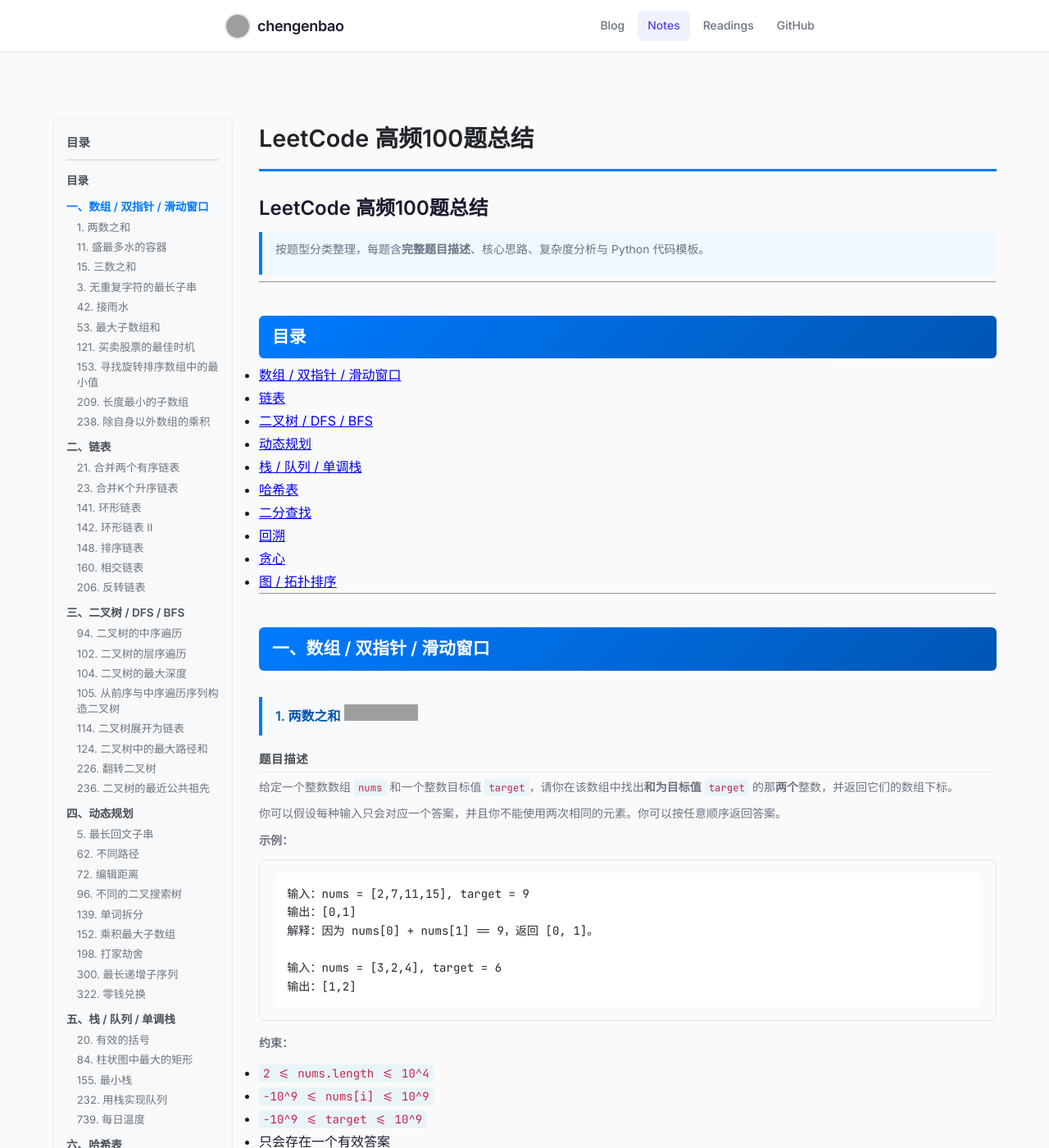
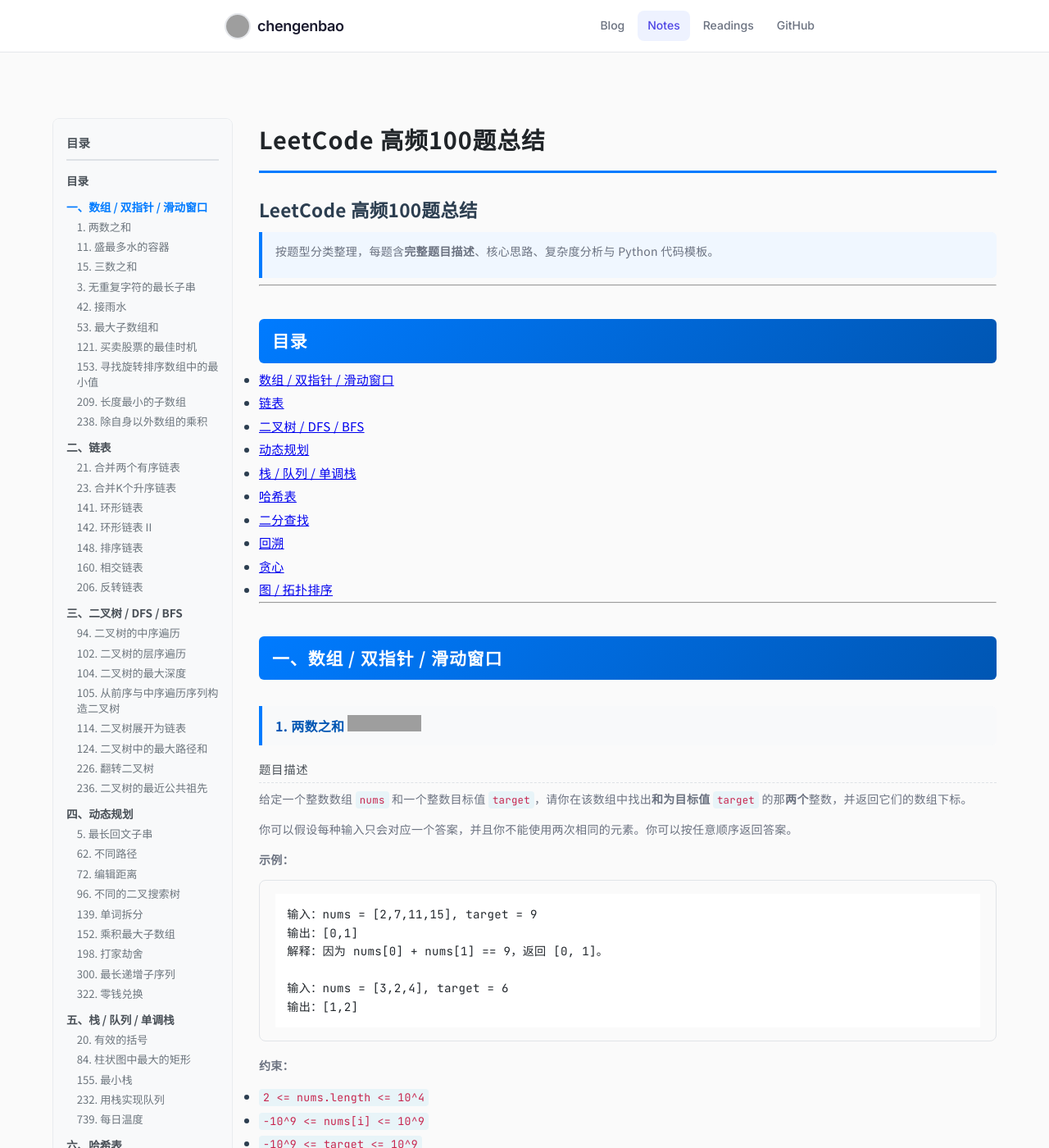
Before and after one commit to chengenbao/chengenbao.github.io, a Jekyll site: the page built from notes/leetcode-top100.md, in a window 1280 px wide and 1400 px high. Shown: the whole window at 82% size. Built offline with Jekyll 4.4.1, drawn with Linux system fonts in a browser that asks for light colours; nearby versions of some CDN libraries; grey boxes are pictures that could not be loaded.

Commit message:
style: improve Chinese font rendering with Noto Sans/Serif SC

```diff
--- a/_layouts/note.html
+++ b/_layouts/note.html
@@ -20,7 +20,33 @@
     <script src="https://cdnjs.cloudflare.com/ajax/libs/highlight.js/11.9.0/highlight.min.js"></script>
     <script src="https://cdnjs.cloudflare.com/ajax/libs/highlight.js/11.9.0/languages/python.min.js"></script>
     <script>hljs.highlightAll();</script>
-        <style>
+        <link rel="preconnect" href="https://fonts.googleapis.com">
+    <link href="https://fonts.googleapis.com/css2?family=Noto+Sans+SC:wght@400;500;700&family=Noto+Serif+SC:wght@400;700&display=swap" rel="stylesheet">
+    <style>
+      /* ===== Global Font ===== */
+      .note-title {
+        font-family: 'Noto Serif SC', 'Noto Sans SC', serif;
+        letter-spacing: 0.03em;
+      }
+      .note-body h2 {
+        font-family: 'Noto Sans SC', sans-serif;
+        font-weight: 700;
+        letter-spacing: 0.05em;
+      }
+      .note-body h3 {
+        font-family: 'Noto Sans SC', sans-serif;
+        font-weight: 600;
+      }
+      .note-body h4 {
+        font-family: 'Noto Sans SC', sans-serif;
+        font-weight: 500;
+      }
+      .note-body p, .note-body li {
+        line-height: 1.9;
+      }
+      .note-toc {
+        font-family: 'Noto Sans SC', sans-serif;
+      }
       /* ===== Note Layout ===== */
       .note-layout {
         display: flex;
@@ -65,6 +91,11 @@
       .note-body {
         flex: 1;
         min-width: 0;
+        font-family: 'Noto Sans SC', -apple-system, BlinkMacSystemFont, 'PingFang SC', 'Hiragino Sans GB', 'Microsoft YaHei', sans-serif;
+        font-size: 15px;
+        line-height: 1.8;
+        color: #2c3e50;
+        letter-spacing: 0.02em;
       }
       .note-title {
         font-size: 1.8rem;
```
